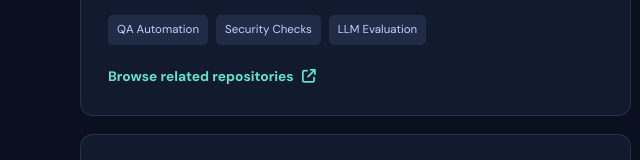
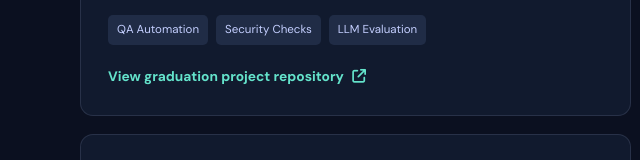
Before and after one commit to MernaAyman-l/Portfolio-Website, a plain HTML site: page index.html in a window 1280 px wide. Shown: the part 2953-3113 px from the top of the page, 0-640 px from the left. Drawn offline with Linux system fonts and the light colour scheme.

Commit message:
Add graduation project repository link

```diff
--- a/index.html
+++ b/index.html
@@ -104,7 +104,7 @@
             <h3>AI-Powered Software Engineering — QA Agent</h3>
             <p>Owned the QA Agent in the graduation project: an eight-stage automated quality pipeline covering syntax validation, self-fix, relevance checks, security scanning, unit and integration testing, retry/self-repair, and final packaging.</p>
             <div class="project-tags"><span>QA Automation</span><span>Security Checks</span><span>LLM Evaluation</span></div>
-            <a class="project-link" href="https://github.com/MernaAyman-l?tab=repositories" target="_blank" rel="noreferrer">Browse related repositories <i class="fa-solid fa-arrow-up-right-from-square"></i></a>
+            <a class="project-link" href="https://github.com/Mina-Emad-101/multi-agent-proj" target="_blank" rel="noopener noreferrer">View graduation project repository <i class="fa-solid fa-arrow-up-right-from-square"></i></a>
           </article>
           <article class="project-card">
             <div class="project-top"><span class="project-number">02</span><span class="project-type">Python · MySQL · Tkinter</span></div>
```
